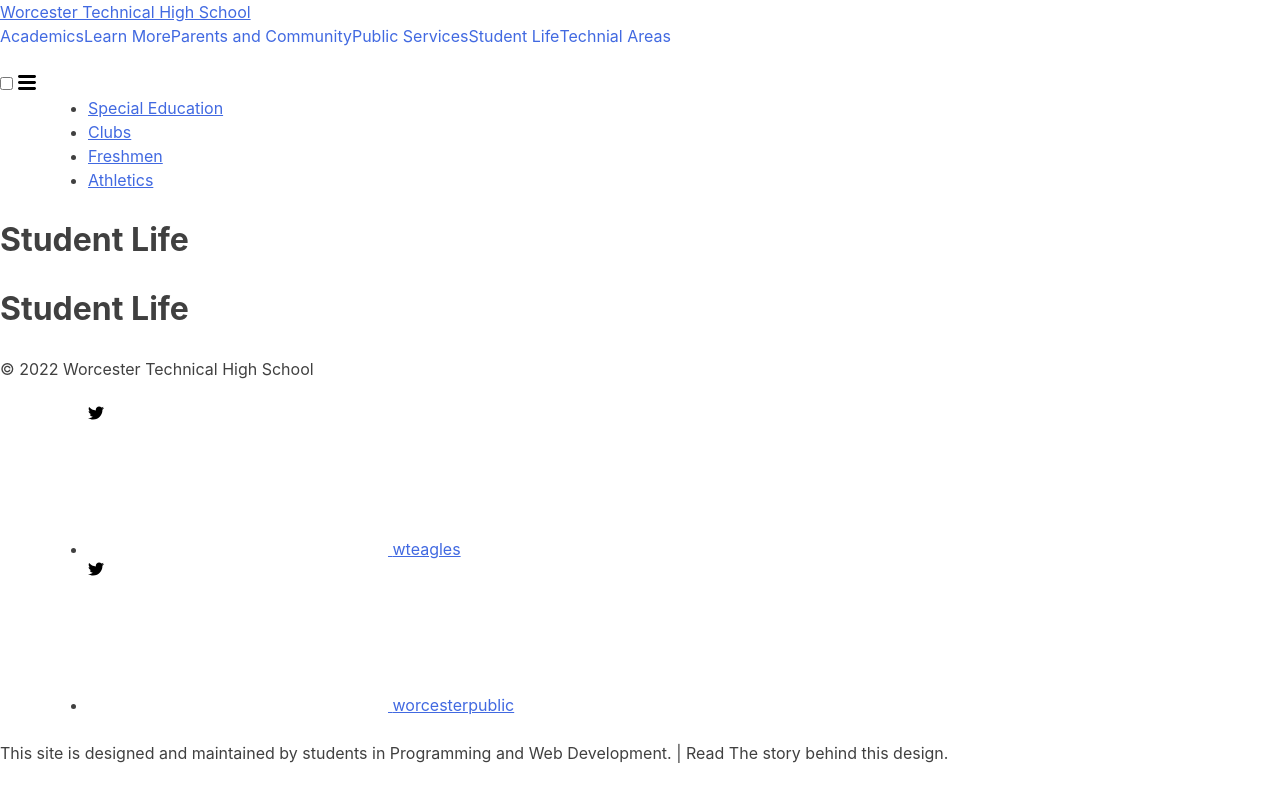
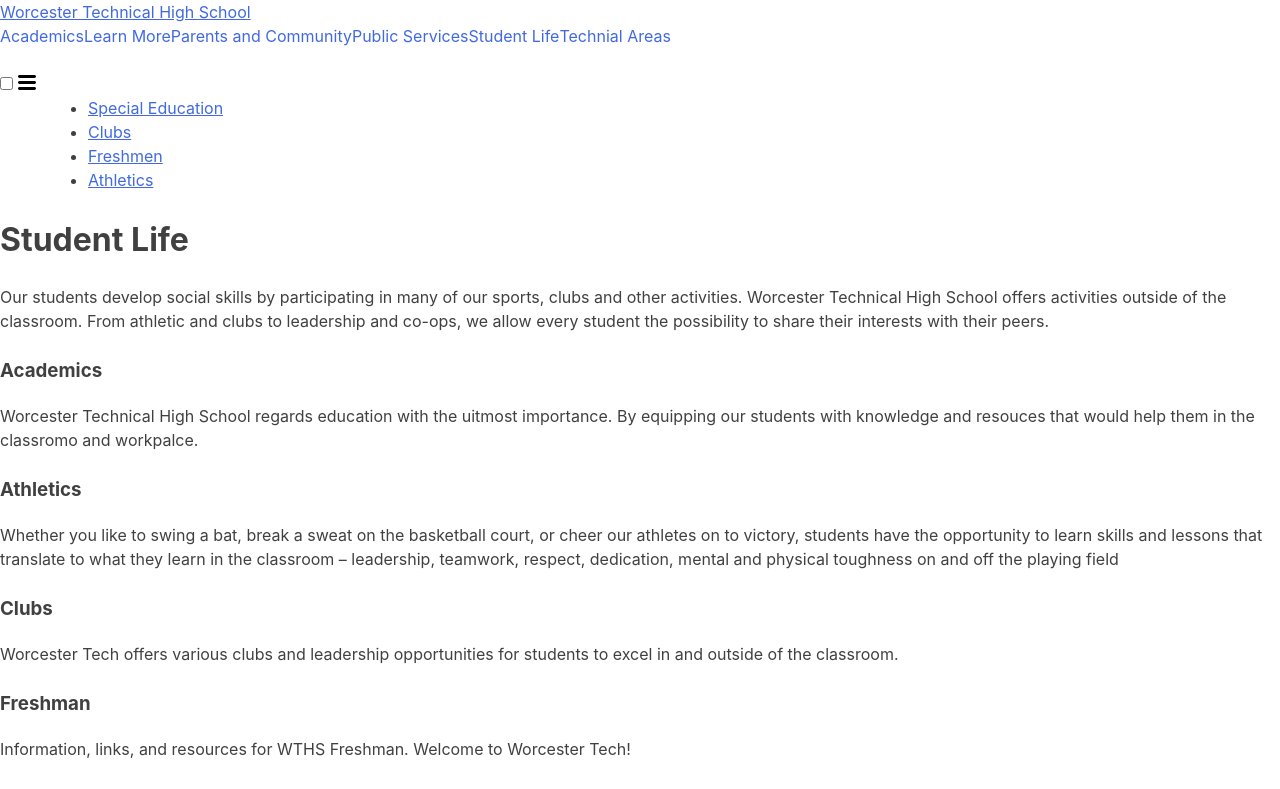
Before and after one commit to worcestertechnicalhighschool/techhigh.us, a Jekyll site: the page built from _sections/student-life.md, in a window 1280 px wide and 1400 px high. Shown: the top 789 px of the window. Built offline with Jekyll 4.4.1, drawn with Linux system fonts in a browser that asks for light colours; some of the changed text lies outside the part shown.

Commit message:
Updated the student life page.

```diff
--- a/_sections/student-life.md
+++ b/_sections/student-life.md
@@ -4,4 +4,36 @@
 date: 2022-11-5
 ---
 
-# Student Life
+Our students develop social skills by participating in many of our sports, clubs and other activities. Worcester Technical High School offers activities outside of the classroom. From athletic and clubs to leadership and co-ops, we allow every student the possibility to share their interests with their peers.
+
+
+### Academics
+Worcester Technical High School regards education with the uitmost importance. By equipping our students with knowledge and resouces that would help them in the classromo and workpalce.
+
+
+### Athletics
+Whether you like to swing a bat, break a sweat on the basketball court, or cheer our athletes on to victory, students have the opportunity to learn skills and lessons that translate to what they learn in the classroom – leadership, teamwork, respect, dedication, mental and physical toughness on and off the playing field
+
+
+### Clubs
+Worcester Tech offers various clubs and leadership opportunities for students to excel in and outside of the classroom.
+
+
+### Freshman
+Information, links, and resources for WTHS Freshman. Welcome to Worcester Tech!
+
+
+### Summer Work
+Students must complete coursework over the summer as a prerequisite to the courses they will be taking that upcoming year. Click to learn more about the summer work assignments for 2022-2023.
+
+
+### Technical Programs
+We are committed to preparing our students for both worlds of work and post-secondary education with high-quality career education and training programs through holistic teaching and learning.
+
+
+### Special Education
+Worcester Technical High School is committed to helping students gain access to a valuable core and vocational education while addressing individual needs.
+
+
+### Student Job Board
+Employers submit job forms for students to apply for through public posts on the home page.
```
